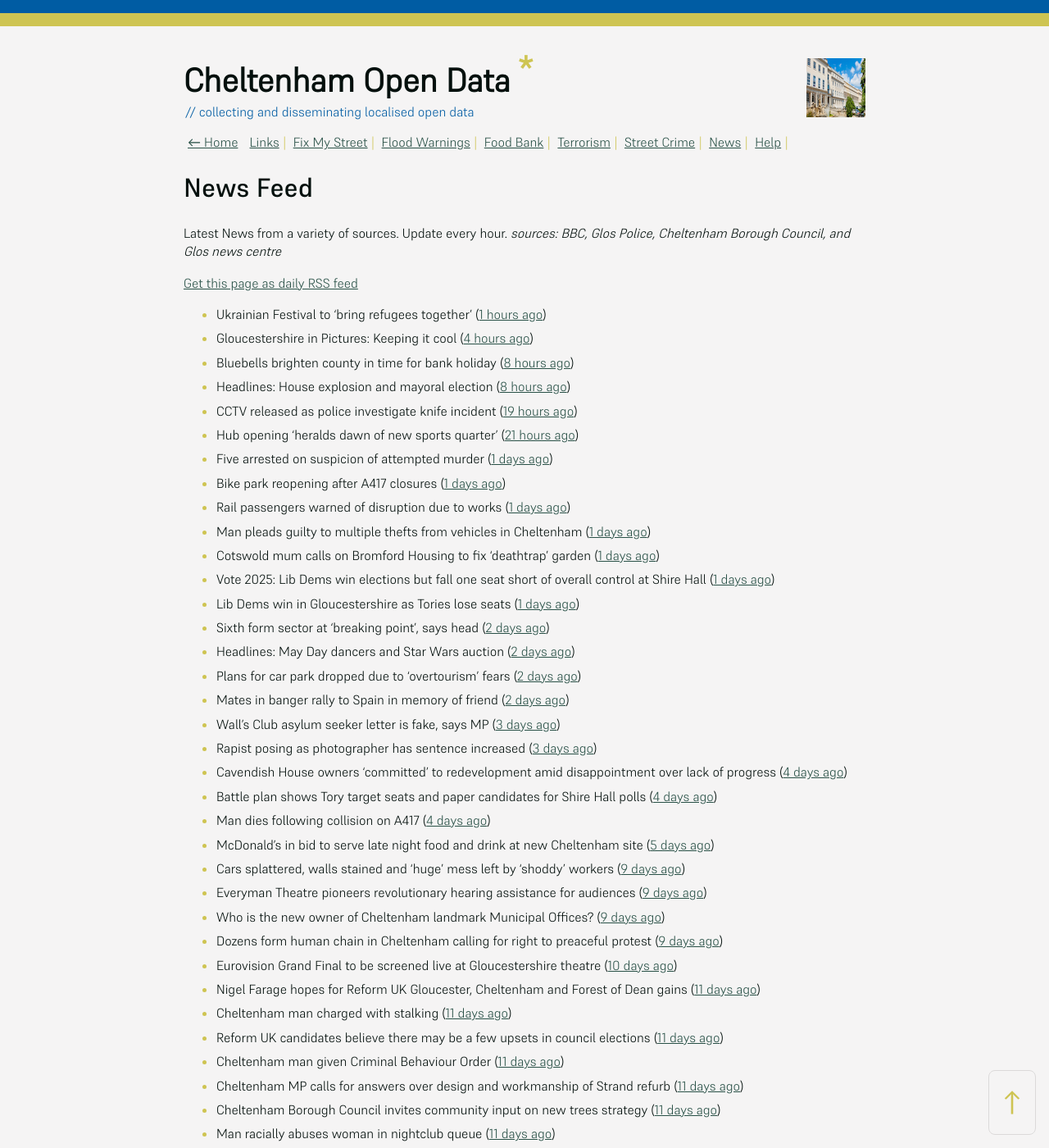
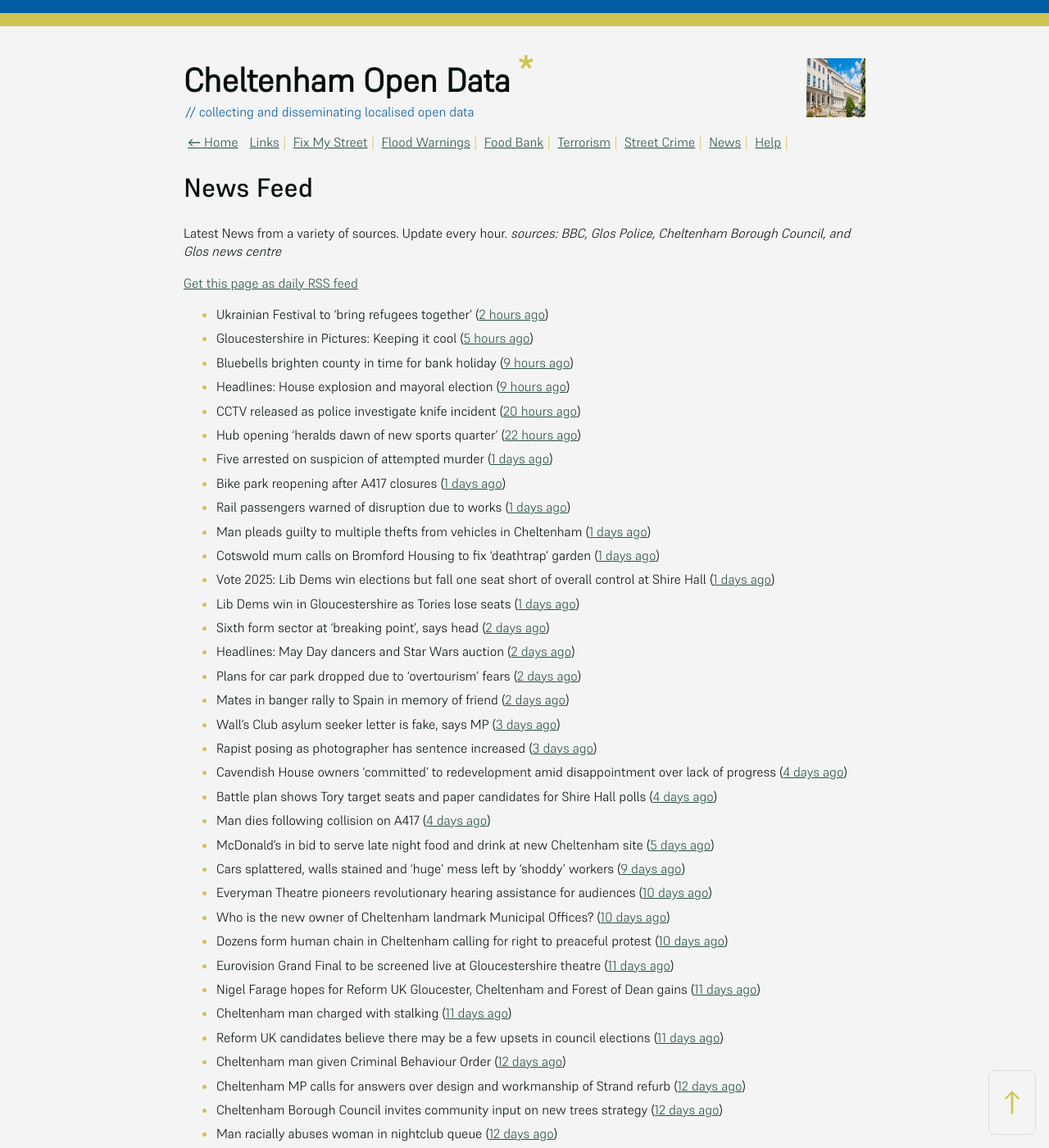
Before and after one commit to mat-0/cheltenham-open-data, a Jekyll site: the page built from _pages/news.md, in a window 1280 px wide and 1400 px high. Shown: the whole window at 82% size. Built offline with Jekyll 4.4.1, drawn with Linux system fonts in a browser that asks for light colours; some of the changed text lies outside the part shown.

Commit message:
Updated 2025-05-04 15:57:58

```diff
--- a/_pages/news.md
+++ b/_pages/news.md
@@ -12,12 +12,12 @@ _sources: BBC, Glos Police, Cheltenham Borough Council, and Glos news centre_
 [Get this page as daily RSS feed](/daily.rss)
 
 <!-- news_marker starts -->
-- Ukrainian Festival to 'bring refugees together' ([1 hours ago](https://www.bbc.com/news/articles/c4g2qzzvjq0o))
-- Gloucestershire in Pictures: Keeping it cool ([4 hours ago](https://www.bbc.com/news/articles/ce8gedxkv0do))
-- Bluebells brighten county in time for bank holiday ([8 hours ago](https://www.bbc.com/news/articles/crm3rwy8vj2o))
-- Headlines: House explosion and mayoral election ([8 hours ago](https://www.bbc.com/news/articles/c93g20dqq0eo))
-- CCTV released as police investigate knife incident ([19 hours ago](https://www.bbc.com/news/articles/cj3x4l61g8xo))
-- Hub opening 'heralds dawn of new sports quarter' ([21 hours ago](https://www.bbc.com/news/articles/c87p27r02jqo))
+- Ukrainian Festival to 'bring refugees together' ([2 hours ago](https://www.bbc.com/news/articles/c4g2qzzvjq0o))
+- Gloucestershire in Pictures: Keeping it cool ([5 hours ago](https://www.bbc.com/news/articles/ce8gedxkv0do))
+- Bluebells brighten county in time for bank holiday ([9 hours ago](https://www.bbc.com/news/articles/crm3rwy8vj2o))
+- Headlines: House explosion and mayoral election ([9 hours ago](https://www.bbc.com/news/articles/c93g20dqq0eo))
+- CCTV released as police investigate knife incident ([20 hours ago](https://www.bbc.com/news/articles/cj3x4l61g8xo))
+- Hub opening 'heralds dawn of new sports quarter' ([22 hours ago](https://www.bbc.com/news/articles/c87p27r02jqo))
 - Five arrested on suspicion of attempted murder ([1 days ago](https://www.bbc.com/news/articles/c3evlv8kdkxo))
 - Bike park reopening after A417 closures ([1 days ago](https://www.bbc.com/news/articles/ceqre24yew9o))
 - Rail passengers warned of disruption due to works ([1 days ago](https://www.bbc.com/news/articles/cde2jdn7k09o))
@@ -36,23 +36,23 @@ _sources: BBC, Glos Police, Cheltenham Borough Council, and Glos news centre_
 - Man dies following collision on A417 ([4 days ago](https://gloucesternewscentre.co.uk/man-dies-following-collision-on-a417/))
 - McDonald’s in bid to serve late night food and drink at new Cheltenham site ([5 days ago](https://gloucesternewscentre.co.uk/mcdonalds-in-bid-to-serve-late-night-food-and-drink-at-new-cheltenham-site/))
 - Cars splattered, walls stained and ‘huge’ mess left by ‘shoddy’ workers ([9 days ago](https://gloucesternewscentre.co.uk/cars-splattered-walls-stained-and-huge-mess-left-by-shoddy-workers/))
-- Everyman Theatre pioneers revolutionary hearing assistance for audiences ([9 days ago](https://gloucesternewscentre.co.uk/everyman-theatre-pioneers-revolutionary-hearing-assistance-for-audiences/))
-- Who is the new owner of Cheltenham landmark Municipal Offices? ([9 days ago](https://gloucesternewscentre.co.uk/who-is-the-new-owner-of-cheltenham-landmark-municipal-offices/))
-- Dozens form human chain in Cheltenham calling for right to preaceful protest ([9 days ago](https://gloucesternewscentre.co.uk/dozens-form-human-chain-in-cheltenham-calling-for-right-to-preaceful-protest/))
-- Eurovision Grand Final to be screened live at Gloucestershire theatre ([10 days ago](https://gloucesternewscentre.co.uk/eurovision-grand-final-to-be-screened-live-at-gloucestershire-theatre/))
+- Everyman Theatre pioneers revolutionary hearing assistance for audiences ([10 days ago](https://gloucesternewscentre.co.uk/everyman-theatre-pioneers-revolutionary-hearing-assistance-for-audiences/))
+- Who is the new owner of Cheltenham landmark Municipal Offices? ([10 days ago](https://gloucesternewscentre.co.uk/who-is-the-new-owner-of-cheltenham-landmark-municipal-offices/))
+- Dozens form human chain in Cheltenham calling for right to preaceful protest ([10 days ago](https://gloucesternewscentre.co.uk/dozens-form-human-chain-in-cheltenham-calling-for-right-to-preaceful-protest/))
+- Eurovision Grand Final to be screened live at Gloucestershire theatre ([11 days ago](https://gloucesternewscentre.co.uk/eurovision-grand-final-to-be-screened-live-at-gloucestershire-theatre/))
 - Nigel Farage hopes for Reform UK Gloucester, Cheltenham and Forest of Dean gains ([11 days ago](https://gloucesternewscentre.co.uk/nigel-farage-hopes-for-reform-uk-gloucester-cheltenham-and-forest-of-dean-gains/))
 - Cheltenham man charged with stalking ([11 days ago](https://gloucesternewscentre.co.uk/cheltenham-man-charged-with-stalking/))
 - Reform UK candidates believe there may be a few upsets in council elections ([11 days ago](https://gloucesternewscentre.co.uk/reform-uk-candidates-believe-there-may-be-a-few-upsets-in-council-elections/))
-- Cheltenham man given Criminal Behaviour Order ([11 days ago](https://gloucesternewscentre.co.uk/cheltenham-man-given-criminal-behaviour-order/))
-- Cheltenham MP calls for answers over design and workmanship of Strand refurb ([11 days ago](https://gloucesternewscentre.co.uk/cheltenham-mp-calls-for-answers-over-design-and-workmanship-of-strand-refurb/))
-- Cheltenham Borough Council invites community input on new trees strategy ([11 days ago](https://gloucesternewscentre.co.uk/cheltenham-borough-council-invites-community-input-on-new-trees-strategy/))
-- Man racially abuses woman in nightclub queue ([11 days ago](https://gloucesternewscentre.co.uk/man-racially-abuses-woman-in-nightclub-queue/))
-- Nigel Farage greeted with cheers at brewery as Reform UK supporters chant name ([11 days ago](https://gloucesternewscentre.co.uk/nigel-farage-greeted-with-cheers-at-brewery-as-reform-uk-supporters-chant-name/))
+- Cheltenham man given Criminal Behaviour Order ([12 days ago](https://gloucesternewscentre.co.uk/cheltenham-man-given-criminal-behaviour-order/))
+- Cheltenham MP calls for answers over design and workmanship of Strand refurb ([12 days ago](https://gloucesternewscentre.co.uk/cheltenham-mp-calls-for-answers-over-design-and-workmanship-of-strand-refurb/))
+- Cheltenham Borough Council invites community input on new trees strategy ([12 days ago](https://gloucesternewscentre.co.uk/cheltenham-borough-council-invites-community-input-on-new-trees-strategy/))
+- Man racially abuses woman in nightclub queue ([12 days ago](https://gloucesternewscentre.co.uk/man-racially-abuses-woman-in-nightclub-queue/))
+- Nigel Farage greeted with cheers at brewery as Reform UK supporters chant name ([12 days ago](https://gloucesternewscentre.co.uk/nigel-farage-greeted-with-cheers-at-brewery-as-reform-uk-supporters-chant-name/))
 - Cheltenham Borough Council invites community input on new trees strategy ([12 days ago](https://www.cheltenham.gov.uk/news/article/3005/cheltenham_borough_council_invites_community_input_on_new_trees_strategy))
 - Nigel Farage to visit county today in run-up to council elections ([12 days ago](https://gloucesternewscentre.co.uk/nigel-farage-to-visit-county-today-in-run-up-to-council-elections/))
-- Decision on plans for 122 homes on Cheltenham university playing field ([12 days ago](https://gloucesternewscentre.co.uk/decision-on-plans-for-122-homes-on-cheltenham-university-playing-field/))
-- Gloucestershire pizza business fines customers who order “untraditional” pineapple topping. ([12 days ago](https://gloucesternewscentre.co.uk/gloucestershire-pizza-business-fines-customers-who-order-untraditional-pineapple-topping/))
-- Cheltenham MP to run in racecourse half-marathon to raise funds for modern cancer centre ([12 days ago](https://gloucesternewscentre.co.uk/cheltenham-mp-to-run-in-racecourse-half-marathon-to-raise-funds-for-modern-cancer-centre/))
+- Decision on plans for 122 homes on Cheltenham university playing field ([13 days ago](https://gloucesternewscentre.co.uk/decision-on-plans-for-122-homes-on-cheltenham-university-playing-field/))
+- Gloucestershire pizza business fines customers who order “untraditional” pineapple topping. ([13 days ago](https://gloucesternewscentre.co.uk/gloucestershire-pizza-business-fines-customers-who-order-untraditional-pineapple-topping/))
+- Cheltenham MP to run in racecourse half-marathon to raise funds for modern cancer centre ([13 days ago](https://gloucesternewscentre.co.uk/cheltenham-mp-to-run-in-racecourse-half-marathon-to-raise-funds-for-modern-cancer-centre/))
 - Media statement about the Citrus Hotel ([16 days ago](https://www.cheltenham.gov.uk/news/article/3004/media_statement_about_the_citrus_hotel))
 - 98 per cent of pupils offered a place at a school of their choice ([17 days ago](https://gloucesternewscentre.co.uk/98-per-cent-of-pupils-offered-a-place-at-a-school-of-their-choice/))
 - Six-week consultation now live for Leckhampton with Warden Hill neighbourhood plan ([19 days ago](https://www.cheltenham.gov.uk/news/article/3003/six-week_consultation_now_live_for_leckhampton_with_warden_hill_neighbourhood_plan))
```
Also changed, not shown: _data/flood.json (+5 -69 lines), index.md (+5 -5 lines).
